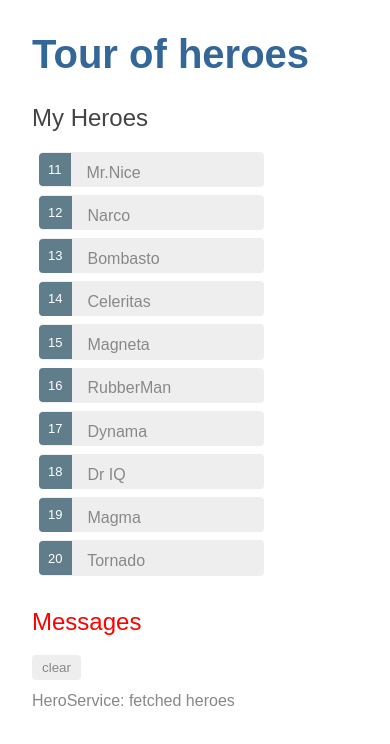
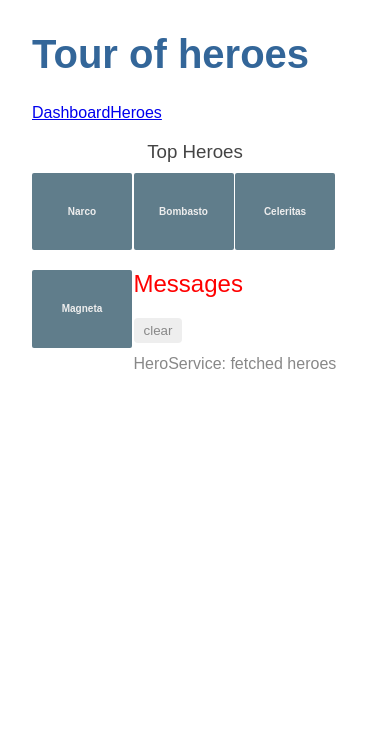
Before and after one commit to keisukeshimoji1007/angular-tour-of-heroes, an Angular app: page /dashboard in a window 390 px wide. Shown: the top 744 px of the page. Built offline with nearby package versions, Linux system fonts and the light colour scheme.

Commit message:
update source

```diff
--- a/src/app/app.component.html
+++ b/src/app/app.component.html
@@ -1,3 +1,7 @@
 <h1>{{title}}</h1>
-<app-heroes></app-heroes>
+<nav>
+    <a routerLink="/dashboard">Dashboard</a>
+    <a routerLink="/heroes">Heroes</a>
+</nav>
+<router-outlet></router-outlet>
 <app-messages></app-messages>
--- /dev/null
+++ b/src/app/dashboard/dashboard.component.css
@@ -0,0 +1,62 @@
+/* DashboardComponent's private CSS styles */
+[class*='col-']{
+    float: left;
+    padding-right: 20px;
+    padding-bottom: 20px;
+}
+[class*='col-']:last-of-type{
+    padding-right: 0;
+}
+a {
+    text-decoration: none;
+}
+*, *after, *:before {
+    -webkit-box-sizing: border-box;
+    -moz-box-sizing: border-box;
+    box-sizing: border-box;
+}
+h3 {
+    text-align: center; margin-bottom: 0;
+}
+h4 {
+  position: relative;
+}
+.grid {
+    margin:  0;
+}
+.col-1-4 {
+    width: 25%;
+}
+.module {
+    padding: 20px;
+    text-align: center;
+    color: #eee;
+    max-height: 120px;
+    min-width: 120px;
+    background-color: #607d8b;
+    border-radius: 2px;
+}
+.module:hover {
+    background-color: #eee;
+    cursor: pointer;
+    color: #607d8b;
+}
+.grid-pad {
+    padding: 10px 0;
+}
+.grid-pad > [class*='col-']:last-of-type{
+    padding-right: 20px;
+}
+@media (max-width: 600px){
+    .module {
+        font-size: 10px;
+        max-height: 75px; }
+}
+@media (max-width: 1024px){
+    .grid {
+        margin: 0;
+    }
+    .module {
+        min-width: 60px;
+    }
+}
--- /dev/null
+++ b/src/app/dashboard/dashboard.component.html
@@ -0,0 +1,9 @@
+<h3>Top Heroes</h3>
+<div class="grid grid-pad">
+  <a *ngFor="let hero of heroes" class="col-1-4"
+      routerLink="/detail/{{hero.id}}">
+    <div class="module hero">
+      <h4>{{hero.name}}</h4>
+    </div>
+  </a>
+</div>
--- /dev/null
+++ b/src/app/dashboard/dashboard.component.ts
@@ -0,0 +1,24 @@
+import { Component, OnInit } from '@angular/core';
+import { Hero } from '../hero';
+import { HeroService } from '../hero.service';
+
+@Component({
+  selector: 'app-dashboard',
+  templateUrl: './dashboard.component.html',
+  styleUrls: ['./dashboard.component.css']
+})
+export class DashboardComponent implements OnInit {
+  heroes: Hero[] = [];
+
+  constructor(private heroService: HeroService) { }
+
+  ngOnInit() {
+    this.getHeroes();
+  }
+
+  getHeroes(): void {
+    this.heroService.getHeroes()
+    .subscribe(heroes => this.heroes = heroes.slice(1, 5));
+  }
+
+}
--- a/src/app/hero-detail/hero-detail.component.html
+++ b/src/app/hero-detail/hero-detail.component.html
@@ -3,6 +3,7 @@
   <h2>{{hero.name | uppercase}} Deails</h2>
   <div><span>id: </span>{{hero.id}}</div>
   <div>
+    <button (click)="goBack()">go back</button>
     <label>name:
       <input [(ngModel)]="hero.name" placeholder="name"/>
     </label>
--- a/src/app/hero-detail/hero-detail.component.ts
+++ b/src/app/hero-detail/hero-detail.component.ts
@@ -1,5 +1,8 @@
 import { Component, OnInit, Input } from '@angular/core';
 import { Hero } from '../hero';
+import { ActivatedRoute } from '@angular/router';
+import { Location } from '@angular/common';
+import { HeroService } from '../hero.service';
 
 @Component({
   selector: 'app-hero-detail',
@@ -9,9 +12,24 @@
 export class HeroDetailComponent implements OnInit {
   @Input() hero: Hero;
 
-  constructor() { }
+  constructor(
+    private route: ActivatedRoute,
+    private heroService: HeroService,
+    private location: Location
+  ) { }
 
-  ngOnInit() {
+  ngOnInit(): void {
+    this.getHero();
   }
 
+  getHero(): void {
+    const id = +this.route.snapshot.paramMap.get('id');
+    this.heroService.getHero(id)
+      .subscribe(hero => this.hero = hero);
+  }
+
+goBack(): void {
+  this.location.back();
 }
+
+}
--- a/src/app/hero.service.ts
+++ b/src/app/hero.service.ts
@@ -16,4 +16,10 @@
     this.messageService.add('HeroService: fetched heroes');
     return of(HEROES);
   }
+
+  getHero(id: number): Observable<Hero>{
+    // TODO: send the message _after_fetching the hero
+    this.messageService.add(`HeroService: fetched hero id=${id}`);
+    return of(HEROES.find(hero => hero.id === id));
+  }
 }
--- a/src/app/heroes/heroes.component.ts
+++ b/src/app/heroes/heroes.component.ts
@@ -9,8 +9,6 @@
 })
 export class HeroesComponent implements OnInit {
 
-  selectedHero: Hero;
-
   heroes: Hero[];
 
   constructor(private heroService: HeroService) { }
@@ -19,13 +17,8 @@
     this.getHeroes();
   }
 
-  onSelect(hero: Hero): void {
-    this.selectedHero = hero;
-  }
-
-
 getHeroes(): void {
   this.heroService.getHeroes()
   .subscribe(heroes => this.heroes = heroes);
+  }
 }
-}
```
Also changed, not shown: src/app/app-routing.module.ts (added, +21 -0 lines), src/app/app.module.ts (+9 -3 lines), 2 other files (tests, documents, lock files or other folders).
